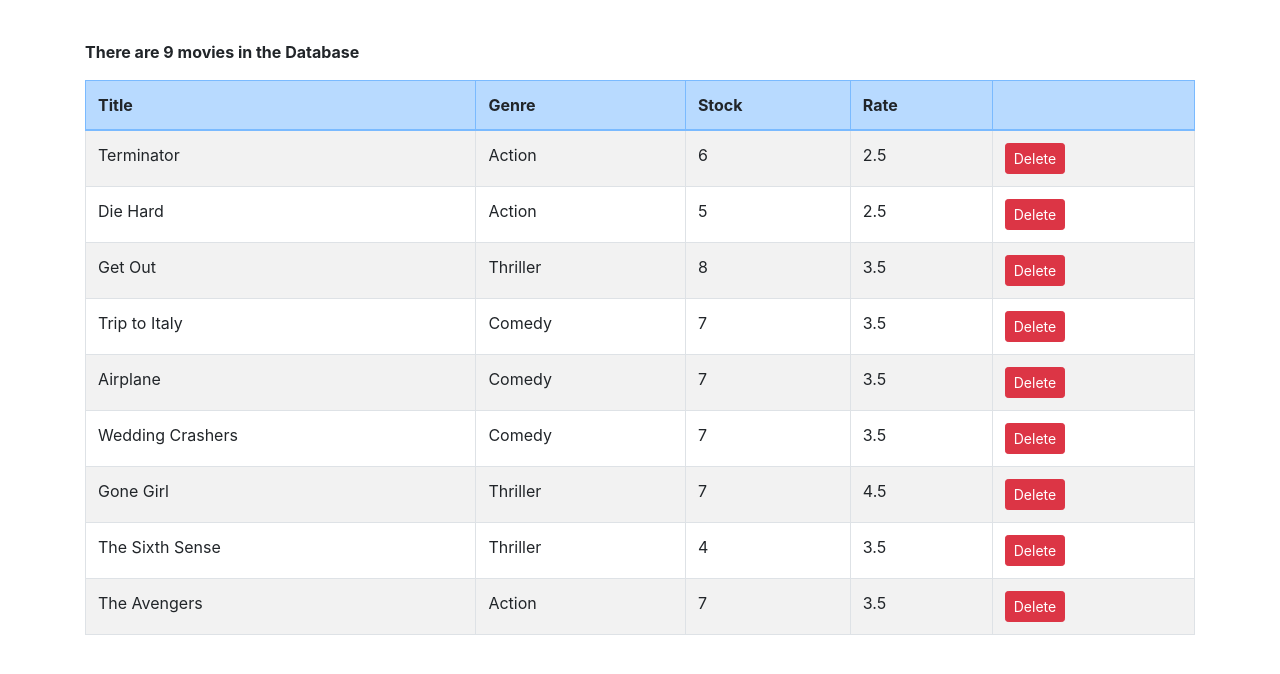
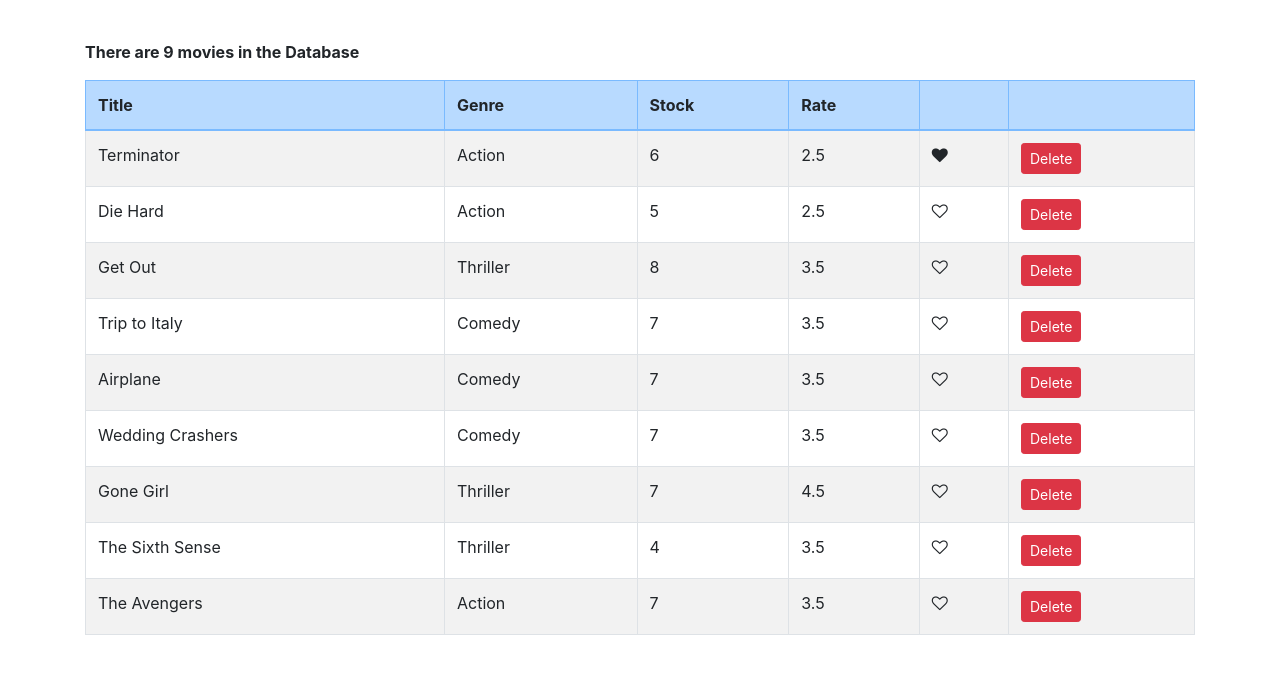
Before and after one commit to Douglas254/vidly, a React (Create React App) app: page / in a window 1280 px wide. Shown: the top 674 px of the page. Built offline with nearby package versions, Linux system fonts and the light colour scheme.

Commit message:
add like component with font-awesome and eventHandler

```diff
--- /dev/null
+++ b/src/components/common/like.jsx
@@ -0,0 +1,18 @@
+import React, { Component } from "react";
+
+class Like extends Component {
+  render() {
+    let classes = "fa fa-heart";
+    if (!this.props.liked) classes += "-o";
+    return (
+      <i
+        onClick={this.props.onClick}
+        style={{ cursor: "pointer" }}
+        className={classes}
+        aria-hidden="true"
+      ></i>
+    );
+  }
+}
+
+export default Like;
--- a/src/components/movies.jsx
+++ b/src/components/movies.jsx
@@ -1,4 +1,5 @@
 import React, { Component } from "react";
+import Like from "./common/like";
 import { getMovies } from "../services/fakeMovieService";
 
 class Movies extends Component {
@@ -9,6 +10,14 @@ class Movies extends Component {
   handleDelete = (movie) => {
     const movies = this.state.movies.filter((m) => m._id !== movie._id);
     this.setState({ movies: movies });
+  };
+
+  handleLike = (movie) => {
+    const movies = [...this.state.movies];
+    const index = movies.indexOf(movie);
+    movies[index] = { ...movies[index] };
+    movies[index].liked = !movies[index].liked;
+    this.setState({ movies });
   };
 
   render() {
@@ -45,6 +54,7 @@ class Movies extends Component {
                   <b>Rate</b>
                 </td>
                 <td></td>
+                <td></td>
               </tr>
             </thead>
             <tbody>
@@ -54,6 +64,12 @@ class Movies extends Component {
                   <td>{movie.genre.name}</td>
                   <td>{movie.numberInStock}</td>
                   <td>{movie.dailyRentalRate}</td>
+                  <td>
+                    <Like
+                      liked={movie.liked}
+                      onClick={() => this.handleLike(movie)}
+                    />
+                  </td>
                   <td>
                     <button
                       onClick={() => this.handleDelete(movie)}
--- a/src/services/fakeMovieService.js
+++ b/src/services/fakeMovieService.js
@@ -7,64 +7,65 @@ const movies = [
     genre: { _id: "5b21ca3eeb7f6fbccd471818", name: "Action" },
     numberInStock: 6,
     dailyRentalRate: 2.5,
-    publishDate: "2018-01-03T19:04:28.809Z"
+    publishDate: "2018-01-03T19:04:28.809Z",
+    liked: true,
   },
   {
     _id: "5b21ca3eeb7f6fbccd471816",
     title: "Die Hard",
     genre: { _id: "5b21ca3eeb7f6fbccd471818", name: "Action" },
     numberInStock: 5,
-    dailyRentalRate: 2.5
+    dailyRentalRate: 2.5,
   },
   {
     _id: "5b21ca3eeb7f6fbccd471817",
     title: "Get Out",
     genre: { _id: "5b21ca3eeb7f6fbccd471820", name: "Thriller" },
     numberInStock: 8,
-    dailyRentalRate: 3.5
+    dailyRentalRate: 3.5,
   },
   {
     _id: "5b21ca3eeb7f6fbccd471819",
     title: "Trip to Italy",
     genre: { _id: "5b21ca3eeb7f6fbccd471814", name: "Comedy" },
     numberInStock: 7,
-    dailyRentalRate: 3.5
+    dailyRentalRate: 3.5,
   },
   {
     _id: "5b21ca3eeb7f6fbccd47181a",
     title: "Airplane",
     genre: { _id: "5b21ca3eeb7f6fbccd471814", name: "Comedy" },
     numberInStock: 7,
-    dailyRentalRate: 3.5
+    dailyRentalRate: 3.5,
   },
   {
     _id: "5b21ca3eeb7f6fbccd47181b",
     title: "Wedding Crashers",
     genre: { _id: "5b21ca3eeb7f6fbccd471814", name: "Comedy" },
     numberInStock: 7,
-    dailyRentalRate: 3.5
+    dailyRentalRate: 3.5,
   },
   {
     _id: "5b21ca3eeb7f6fbccd47181e",
     title: "Gone Girl",
     genre: { _id: "5b21ca3eeb7f6fbccd471820", name: "Thriller" },
     numberInStock: 7,
-    dailyRentalRate: 4.5
+    dailyRentalRate: 4.5,
   },
   {
     _id: "5b21ca3eeb7f6fbccd47181f",
     title: "The Sixth Sense",
     genre: { _id: "5b21ca3eeb7f6fbccd471820", name: "Thriller" },
     numberInStock: 4,
-    dailyRentalRate: 3.5
+    dailyRentalRate: 3.5,
   },
   {
     _id: "5b21ca3eeb7f6fbccd471821",
     title: "The Avengers",
     genre: { _id: "5b21ca3eeb7f6fbccd471818", name: "Action" },
     numberInStock: 7,
-    dailyRentalRate: 3.5
-  }
+    dailyRentalRate: 3.5,
+  },
 ];
 
 export function getMovies() {
@@ -72,13 +73,13 @@ export function getMovies() {
 }
 
 export function getMovie(id) {
-  return movies.find(m => m._id === id);
+  return movies.find((m) => m._id === id);
 }
 
 export function saveMovie(movie) {
-  let movieInDb = movies.find(m => m._id === movie._id) || {};
+  let movieInDb = movies.find((m) => m._id === movie._id) || {};
   movieInDb.name = movie.name;
-  movieInDb.genre = genresAPI.genres.find(g => g._id === movie.genreId);
+  movieInDb.genre = genresAPI.genres.find((g) => g._id === movie.genreId);
   movieInDb.numberInStock = movie.numberInStock;
   movieInDb.dailyRentalRate = movie.dailyRentalRate;
 
@@ -91,7 +92,7 @@ export function saveMovie(movie) {
 }
 
 export function deleteMovie(id) {
-  let movieInDb = movies.find(m => m._id === id);
+  let movieInDb = movies.find((m) => m._id === id);
   movies.splice(movies.indexOf(movieInDb), 1);
   return movieInDb;
 }
```
